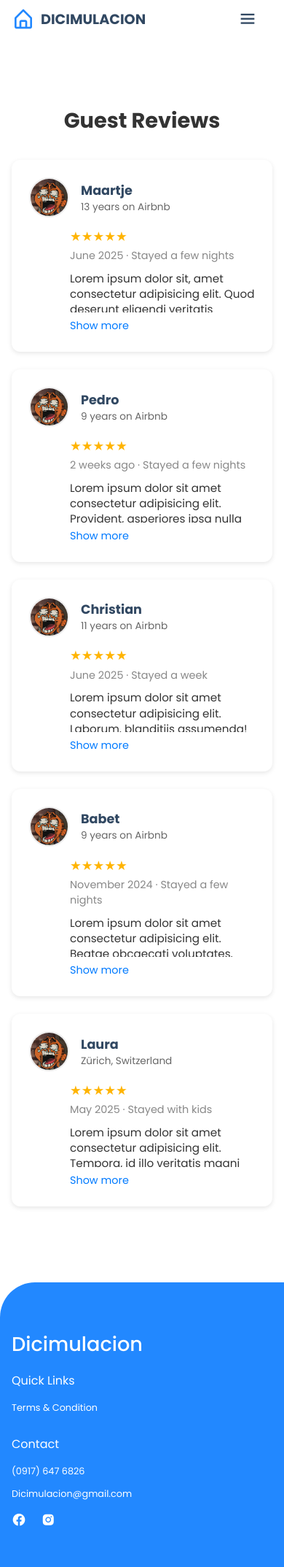
After one commit to DizonArnel/Capstone, a PHP site: page /Html/Reviews.php in a window 390 px wide. The commit adds this page. Shown: the whole page at 73% size. Run offline with PHP 8.4, Linux system fonts and the light colour scheme; some libraries are stand-ins or nearby versions.

Commit message:
terms and condition // reviews // navbar // responsiveness

```diff
--- a/Includes/Footer.php
+++ b/Includes/Footer.php
@@ -4,8 +4,7 @@
             <h2>Dicimulacion</h2>
             <div class="footer-box">
                 <h3>Quick Links</h3>
-                <a href="#">Terms</a>
-                <a href="#">Privacy</a>
+                <a href="../Html/Terms&Condition.php">Terms & Condition</a>
             </div>
             <div class="footer-box">
                 <h3>Contact</h3>
--- a/Includes/Header.php
+++ b/Includes/Header.php
@@ -27,6 +27,7 @@
             <li><a href="../Html/Homepage.php#about">About us</a></li>
             <li><a href="../Html/Homepage.php#properties">Houses</a></li>
             <li><a href="../Html/Homepage.php#contact">Contact us</a></li>
+            <li><a href="../Html/Reviews.php">Reviews</a></li>
             <!-- Log In moved inside menu -->
             <li><a href="../Html/Login.php" class="btn">Log In</a></li>
         </ul>
--- a/Website/Css/Homepage.css
+++ b/Website/Css/Homepage.css
@@ -966,6 +966,94 @@ transition: 0.4s all linear;
   color: #444;
 }
 
+.reviews {
+  max-width: 900px;
+  margin: 8rem auto 4rem; /* push below header */
+  padding: 1rem;
+  font-family: Arial, sans-serif;
+}
+
+.reviews h2 {
+  text-align: center;
+  font-size: 1.8rem;
+  margin-bottom: 2rem;
+  color: #333;
+}
+
+.review-item {
+  background: #fff;
+  border-radius: 12px;
+  padding: 1.5rem;
+  margin-bottom: 1.5rem;
+  box-shadow: 0 2px 6px rgba(0,0,0,0.1);
+}
+
+.review-header {
+  display: flex;
+  align-items: center;
+  margin-bottom: 0.8rem;
+}
+
+.review-avatar {
+  width: 55px;
+  height: 55px;
+  border-radius: 50%;
+  margin-right: 1rem;
+  object-fit: cover;
+  border: 2px solid #eee;
+}
+
+.review-header h4 {
+  margin: 0;
+  font-size: 1.1rem;
+  font-weight: bold;
+}
+
+.review-sub {
+  margin: 0;
+  font-size: 0.85rem;
+  color: #666;
+}
+
+.review-body {
+  margin-left: 3.5rem; /* align with text under avatar */
+}
+
+.review-stars {
+  color: #ffb400;
+  font-size: 1.1rem;
+  margin: 0.2rem 0;
+}
+
+.review-date {
+  font-size: 0.9rem;
+  color: #888;
+  margin-bottom: 0.6rem;
+}
+
+.review-text {
+  font-size: 0.95rem;
+  color: #333;
+  line-height: 1.4;
+  max-height: 3.8em; /* initially truncated */
+  overflow: hidden;
+}
+
+.show-more {
+  display: inline-block;
+  margin-top: 0.5rem;
+  font-size: 0.9rem;
+  color: #007aff;
+  text-decoration: none;
+  cursor: pointer;
+}
+
+.show-more:hover {
+  text-decoration: underline;
+}
+
+
+
 /*Responive*/
 /* Large tablets / small laptops */
 @media (max-width: 1080px){
--- a/Website/Html/Homepage.php
+++ b/Website/Html/Homepage.php
@@ -20,7 +20,7 @@
             <p> Whether you want to enjoy the city lights or relax in the calm of nature, we’ve created spaces where you can slow down and feel right at home.</p>
             <p>Each of our homes is carefully designed and cared for by our family to make sure your stay is comfortable and memorable.</p>
             <p>We believe in treating guests like friends, with thoughtful details and a personal touch that make all the difference. Come stay with us—and be a part of our story.</p>
-            <a href="#" class="btn">Learn More</a>
+            <a href="../Html/Terms&Condition.php" class="btn">Learn More</a>
         </div>
     </section>
 
--- /dev/null
+++ b/Website/Html/Reviews.php
@@ -0,0 +1,130 @@
+<?php include '../../Includes/Header.php'; ?>
+
+<section class="reviews" id="reviews">
+  <h2>Guest Reviews</h2>
+
+  <!-- Review 1 -->
+  <div class="review-item">
+    <div class="review-header">
+      <img src="../Assets/test.jpg" alt="Reviewer" class="review-avatar">
+      <div>
+        <h4>Maartje</h4>
+        <p class="review-sub">13 years on Airbnb</p>
+      </div>
+    </div>
+    <div class="review-body">
+      <p class="review-stars">★★★★★</p>
+      <p class="review-date">June 2025 · Stayed a few nights</p>
+      <p class="review-text">
+     Lorem ipsum dolor sit, amet consectetur adipisicing elit. Quod deserunt eligendi veritatis sapiente debitis,
+     laborum consectetur ea praesentium in asperiores neque quo alias tenetur excepturi voluptatem reiciendis,
+     minima provident! Eligendi.
+      </p>
+      <a href="#" class="show-more">Show more</a>
+    </div>
+  </div>
+
+  <!-- Review 2 -->
+  <div class="review-item">
+    <div class="review-header">
+      <img src="../Assets/test.jpg" alt="Reviewer" class="review-avatar">
+      <div>
+        <h4>Pedro</h4>
+        <p class="review-sub">9 years on Airbnb</p>
+      </div>
+    </div>
+    <div class="review-body">
+      <p class="review-stars">★★★★★</p>
+      <p class="review-date">2 weeks ago · Stayed a few nights</p>
+      <p class="review-text">
+       Lorem ipsum dolor sit amet consectetur adipisicing elit.
+       Provident, asperiores ipsa nulla ab sapiente sit quo.
+       Omnis quasi cumque voluptatibus, ab totam eius rem ipsa laborum dolorem corporis vero illo.
+      </p>
+      <a href="#" class="show-more">Show more</a>
+    </div>
+  </div>
+
+  <!-- Review 3 -->
+  <div class="review-item">
+    <div class="review-header">
+      <img src="../Assets/test.jpg" alt="Reviewer" class="review-avatar">
+      <div>
+        <h4>Christian</h4>
+        <p class="review-sub">11 years on Airbnb</p>
+      </div>
+    </div>
+    <div class="review-body">
+      <p class="review-stars">★★★★★</p>
+      <p class="review-date">June 2025 · Stayed a week</p>
+      <p class="review-text">
+      Lorem ipsum dolor sit amet consectetur adipisicing elit.
+      Laborum, blanditiis assumenda! Praesentium amet ut odio numquam provident officia,
+      alias magni earum ex quis! Amet soluta assumenda quo, aperiam repellat iure.
+      </p>
+      <a href="#" class="show-more">Show more</a>
+    </div>
+  </div>
+
+  <!-- Review 4 -->
+  <div class="review-item">
+    <div class="review-header">
+      <img src="../Assets/test.jpg" alt="Reviewer" class="review-avatar">
+      <div>
+        <h4>Babet</h4>
+        <p class="review-sub">9 years on Airbnb</p>
+      </div>
+    </div>
+    <div class="review-body">
+      <p class="review-stars">★★★★★</p>
+      <p class="review-date">November 2024 · Stayed a few nights</p>
+      <p class="review-text">
+        Lorem ipsum dolor sit amet consectetur adipisicing elit.
+        Beatae obcaecati voluptates, natus possimus autem quam aut blanditiis velit asperiores aperiam eius.
+        Fuga nostrum veritatis inventore nihil molestias harum maxime magni!
+      </p>
+      <a href="#" class="show-more">Show more</a>
+    </div>
+  </div>
+
+  <!-- Review 5 -->
+  <div class="review-item">
+    <div class="review-header">
+      <img src="../Assets/test.jpg" alt="Reviewer" class="review-avatar">
+      <div>
+        <h4>Laura</h4>
+        <p class="review-sub">Zürich, Switzerland</p>
+      </div>
+    </div>
+    <div class="review-body">
+      <p class="review-stars">★★★★★</p>
+      <p class="review-date">May 2025 · Stayed with kids</p>
+      <p class="review-text">
+       Lorem ipsum dolor sit amet consectetur adipisicing elit.
+       Tempora, id illo veritatis magni incidunt atque, qui tempore possimus sequi commodi amet maxime alias minima impedit
+       repellendus natus dicta, molestias mollitia?.
+      </p>
+      <a href="#" class="show-more">Show more</a>
+    </div>
+  </div>
+
+</section>
+
+<script>
+  // Show more toggle
+  document.querySelectorAll(".show-more").forEach(link => {
+    link.addEventListener("click", function(e) {
+      e.preventDefault();
+      const text = this.previousElementSibling;
+      if (text.style.maxHeight) {
+        text.style.maxHeight = null;
+        this.textContent = "Show more";
+      } else {
+        text.style.maxHeight = "none";
+        this.textContent = "Show less";
+      }
+    });
+  });
+</script>
+
+<?php include '../../Includes/Footer.php'; ?>
```
Also changed, not shown: Website/Html/Terms&Condition.php (+4 -3 lines).
